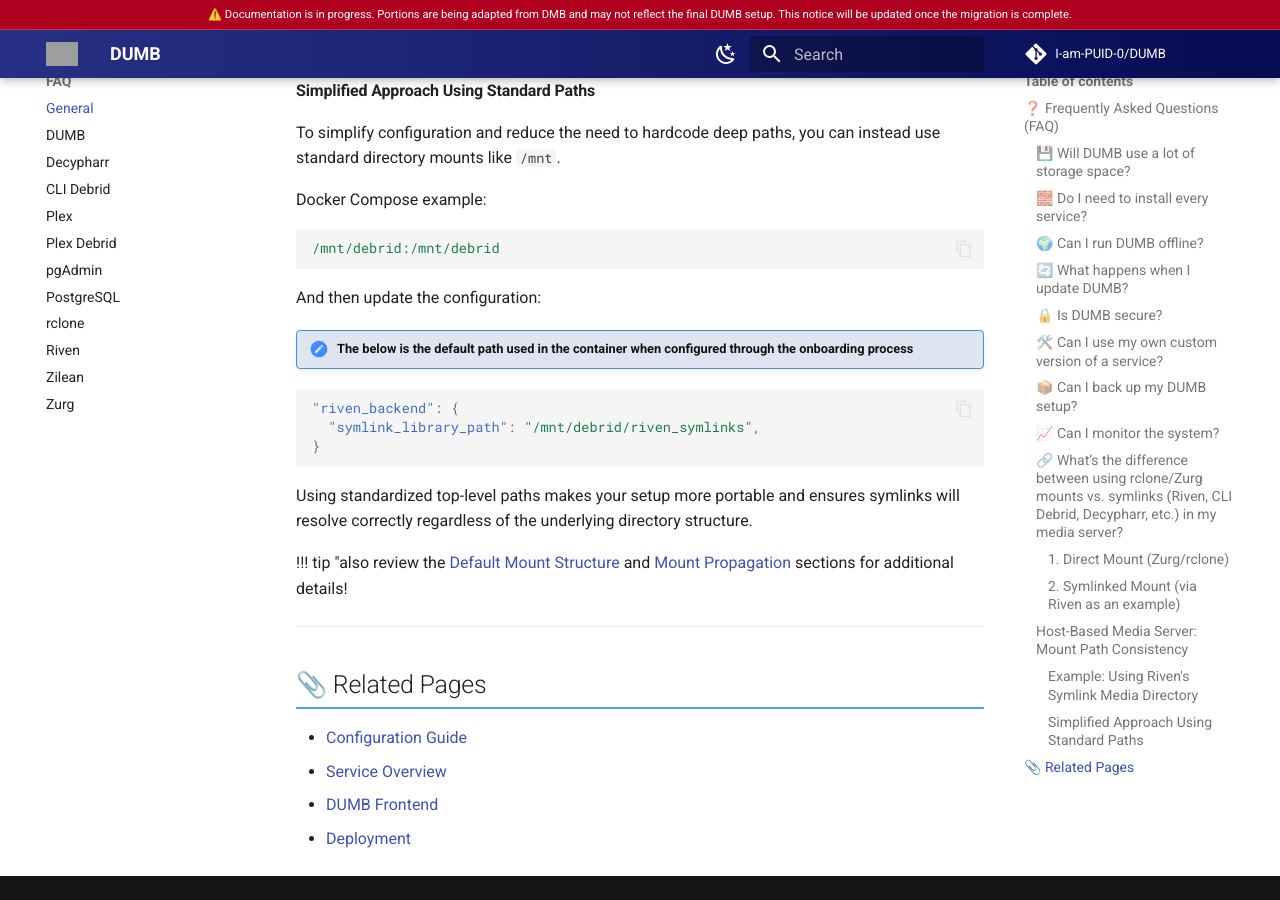
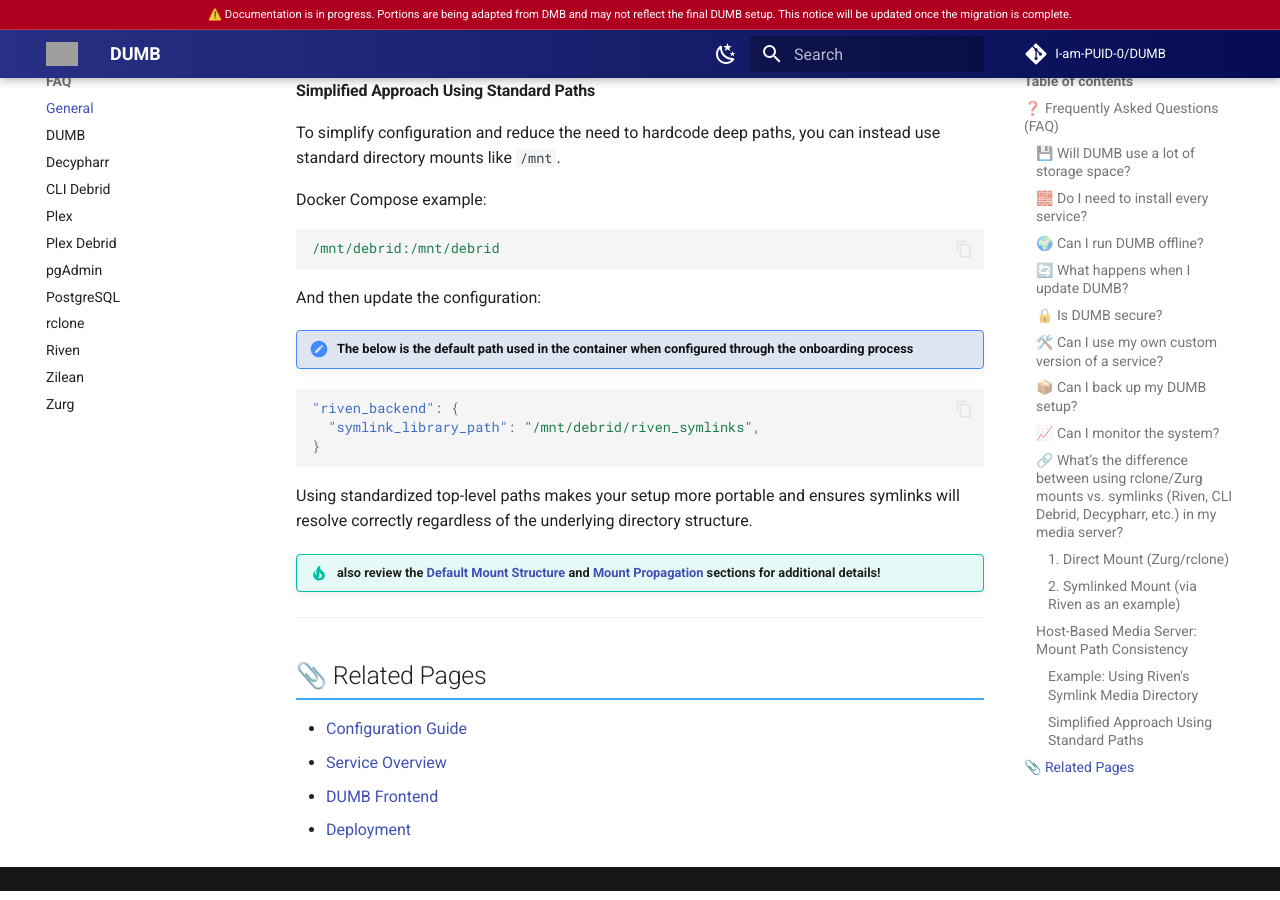
Before and after one commit to I-am-PUID-0/DUMB_docs, an MkDocs documentation site: the page built from docs/faq/general.md, in a window 1280 px wide and 900 px high, scrolled down 4467 px. Built offline with MkDocs 1.6.1 and Material for MkDocs 9.7.7, drawn with Linux system fonts in a browser that asks for light colours; comment, search, counter and statistics services are not loaded; grey boxes are pictures that could not be loaded.

Commit message:
fix(docs): correct punctuation in tip regarding mount structure and propagation

```diff
--- a/docs/faq/general.md
+++ b/docs/faq/general.md
@@ -182,7 +182,7 @@
 Using standardized top-level paths makes your setup more portable and ensures symlinks will resolve correctly regardless of the underlying directory structure.
 
 
-!!! tip "also review the [Default Mount Structure](../services/dependent/rclone.md#-default-mount-structure) and [Mount Propagation](../services/dependent/rclone.md#-mount-propagation) sections for additional details!
+!!! tip "also review the [Default Mount Structure](../services/dependent/rclone.md#-default-mount-structure) and [Mount Propagation](../services/dependent/rclone.md#-mount-propagation) sections for additional details!"
 
 ---
 
```
